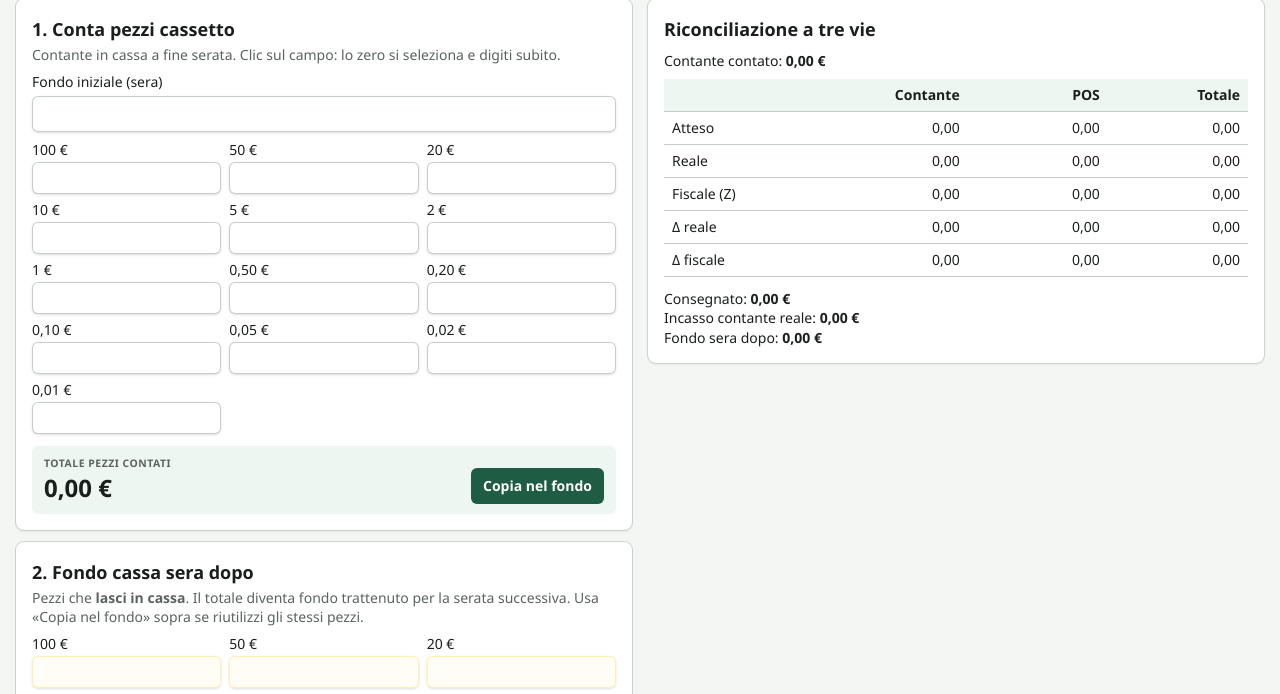
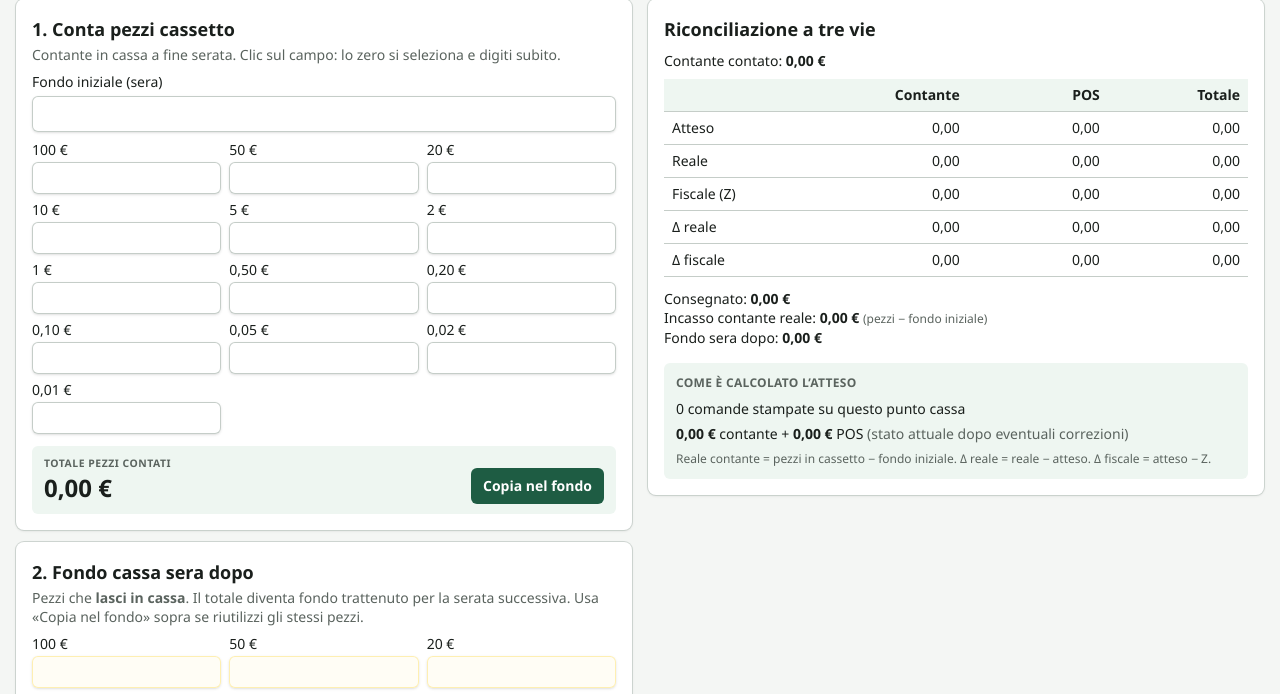
Before and after one commit to magiaslab/sagra26, a Laravel app: page /gestione/chiusura in a window 1280 px wide. Shown: the part 355-1049 px from the top of the page. Run offline with Laravel 12, Linux system fonts and the light colour scheme; a user stored in the database is signed in; data comes from the database, SQL or seed files in the repository; tables that the repository leaves empty hold one stand-in row (values such as "Sample post"); style sheets or scripts are compiled from the project's sources; some libraries are stand-ins or nearby versions.

Commit message:
ui(chiusura): dettaglio atteso con omaggi, sospesi, sconti e correzioni
In riconciliazione spiega come nasce Contante/POS atteso, così si
controlla a occhio il trattamento di omaggio, sospeso, sconto e modifiche.

Co-authored-by: Alessandro Cipriani <social@magiaslab.com>

```diff
--- a/app/Services/RiconciliazioneService.php
+++ b/app/Services/RiconciliazioneService.php
@@ -47,6 +47,17 @@ class RiconciliazioneService
             'atteso_contante' => $atteso['contante'],
             'atteso_pos' => $atteso['pos'],
             'atteso_totale' => $atteso['totale'],
+            'atteso_dettaglio' => [
+                'n_comande' => $atteso['n_comande'],
+                'n_omaggi' => $atteso['n_omaggi'],
+                'omaggi_valore' => $atteso['omaggi_valore'],
+                'n_sospesi_aperti' => $atteso['n_sospesi_aperti'],
+                'sospesi_valore' => $atteso['sospesi_valore'],
+                'n_sconti' => $atteso['n_sconti'],
+                'sconti_valore' => $atteso['sconti_valore'],
+                'n_corrette' => $atteso['n_corrette'],
+                'n_miste' => $atteso['n_miste'],
+            ],
             'reale_contante' => $realeContante,
             'reale_pos' => $realePos,
             'fiscale_contante' => $fiscaleContante,
@@ -63,11 +74,25 @@ class RiconciliazioneService
     }
 
     /**
-     * @return array{contante: float, pos: float, totale: float}
+     * @return array{
+     *   contante: float,
+     *   pos: float,
+     *   totale: float,
+     *   n_comande: int,
+     *   n_omaggi: int,
+     *   omaggi_valore: float,
+     *   n_sospesi_aperti: int,
+     *   sospesi_valore: float,
+     *   n_sconti: int,
+     *   sconti_valore: float,
+     *   n_corrette: int,
+     *   n_miste: int
+     * }
      */
     public function attesoDaComande(Serata $serata, PuntoCassa $puntoCassa): array
     {
         $comande = Comanda::query()
+            ->withCount('correzioni')
             ->where('serata_id', $serata->id)
             ->where('punto_cassa_id', $puntoCassa->id)
             ->where('stato', 'stampata')
@@ -75,10 +100,36 @@ class RiconciliazioneService
 
         $contante = 0.0;
         $pos = 0.0;
+        $omaggiValore = 0.0;
+        $sospesiValore = 0.0;
+        $scontiValore = 0.0;
+        $nOmaggi = 0;
+        $nSospesi = 0;
+        $nSconti = 0;
+        $nCorrette = 0;
+        $nMiste = 0;
 
         foreach ($comande as $comanda) {
             $contante += $comanda->importoContanteEffettivo();
             $pos += $comanda->importoPosEffettivo();
+
+            if ($comanda->isOmaggio()) {
+                $nOmaggi++;
+                $omaggiValore += (float) $comanda->totale;
+            } elseif ($comanda->isSospesoAperto()) {
+                $nSospesi++;
+                $sospesiValore += (float) $comanda->totale;
+            } elseif ($comanda->isScontoParziale()) {
+                $nSconti++;
+                $scontiValore += $comanda->importoSconto();
+            }
+
+            if ((int) $comanda->correzioni_count > 0) {
+                $nCorrette++;
+            }
+            if ($comanda->metodo_pagamento === 'misto') {
+                $nMiste++;
+            }
         }
 
         $contante = round($contante, 2);
@@ -88,6 +139,15 @@ class RiconciliazioneService
             'contante' => $contante,
             'pos' => $pos,
             'totale' => round($contante + $pos, 2),
+            'n_comande' => $comande->count(),
+            'n_omaggi' => $nOmaggi,
+            'omaggi_valore' => round($omaggiValore, 2),
+            'n_sospesi_aperti' => $nSospesi,
+            'sospesi_valore' => round($sospesiValore, 2),
+            'n_sconti' => $nSconti,
+            'sconti_valore' => round($scontiValore, 2),
+            'n_corrette' => $nCorrette,
+            'n_miste' => $nMiste,
         ];
     }
 
--- a/resources/views/livewire/gestione/chiusura-form.blade.php
+++ b/resources/views/livewire/gestione/chiusura-form.blade.php
@@ -289,7 +289,9 @@
                 </div>
                 <div class="mt-3 space-y-1.5 text-sm leading-snug text-sagra-ink">
                     <p class="m-0">Consegnato: <strong class="tabular-nums">{{ number_format($riconciliazione['contante_consegnato'], 2, ',', '.') }} €</strong></p>
-                    <p class="m-0">Incasso contante reale: <strong class="tabular-nums">{{ number_format($riconciliazione['incasso_contante_reale'], 2, ',', '.') }} €</strong></p>
+                    <p class="m-0">Incasso contante reale: <strong class="tabular-nums">{{ number_format($riconciliazione['incasso_contante_reale'], 2, ',', '.') }} €</strong>
+                        <span class="text-xs text-sagra-muted">(pezzi − fondo iniziale)</span>
+                    </p>
                     <p class="m-0">
                         Fondo sera dopo: <strong class="tabular-nums">{{ number_format((float) $fondo_trattenuto, 2, ',', '.') }} €</strong>
                         @if ($fondoPezziTotale > 0)
@@ -297,6 +299,56 @@
                         @endif
                     </p>
                 </div>
+
+                @php $d = $riconciliazione['atteso_dettaglio'] ?? null; @endphp
+                @if ($d)
+                    <div class="mt-4 rounded-md bg-sagra-softer px-3 py-3 text-sm text-sagra-ink">
+                        <p class="m-0 text-xs font-semibold uppercase tracking-wide text-sagra-muted">Come è calcolato l’atteso</p>
+                        <ul class="mt-2 mb-0 list-none space-y-1.5 p-0 text-sm leading-snug">
+                            <li>{{ $d['n_comande'] }} comande stampate su questo punto cassa</li>
+                            <li>
+                                <strong class="tabular-nums">{{ number_format($riconciliazione['atteso_contante'], 2, ',', '.') }} €</strong> contante
+                                + <strong class="tabular-nums">{{ number_format($riconciliazione['atteso_pos'], 2, ',', '.') }} €</strong> POS
+                                <span class="text-sagra-muted">(stato attuale dopo eventuali correzioni)</span>
+                            </li>
+                            @if ($d['n_omaggi'] > 0)
+                                <li>
+                                    {{ $d['n_omaggi'] }} omaggi
+                                    ({{ number_format($d['omaggi_valore'], 2, ',', '.') }} €) —
+                                    <strong>non</strong> nell’atteso
+                                </li>
+                            @endif
+                            @if ($d['n_sospesi_aperti'] > 0)
+                                <li>
+                                    {{ $d['n_sospesi_aperti'] }} sospesi aperti
+                                    ({{ number_format($d['sospesi_valore'], 2, ',', '.') }} €) —
+                                    <strong>non</strong> nell’atteso finché non saldati
+                                </li>
+                            @endif
+                            @if ($d['n_sconti'] > 0)
+                                <li>
+                                    {{ $d['n_sconti'] }} sconti:
+                                    in atteso solo il residuo pagato
+                                    (sconto complessivo {{ number_format($d['sconti_valore'], 2, ',', '.') }} €)
+                                </li>
+                            @endif
+                            @if ($d['n_corrette'] > 0)
+                                <li>
+                                    {{ $d['n_corrette'] }} comande modificate —
+                                    conta il metodo/totale <strong>dopo</strong> la correzione
+                                    (<a class="font-semibold text-sagra underline" href="{{ route('gestione.correzioni', absolute: false) }}">vedi storico</a>)
+                                </li>
+                            @endif
+                            @if ($d['n_miste'] > 0)
+                                <li>{{ $d['n_miste'] }} pagamenti misti: contante e POS sommati nei rispettivi canali</li>
+                            @endif
+                        </ul>
+                        <p class="mt-2 mb-0 text-xs text-sagra-muted">
+                            Reale contante = pezzi in cassetto − fondo iniziale.
+                            Δ reale = reale − atteso. Δ fiscale = atteso − Z.
+                        </p>
+                    </div>
+                @endif
             @endif
         </div>
     </div>
```
Also changed, not shown: tests/Feature/ChiusuraAttesoPagamentiTest.php (+7 -1 lines).
